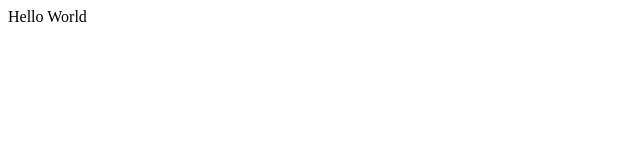
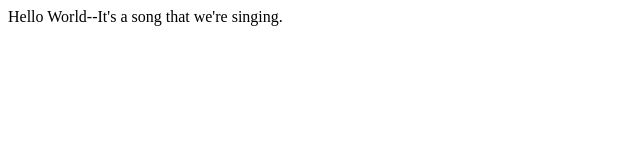
Before and after one commit to swsmith50/swsmith50.github.io, a plain HTML site: page index.html in a window 1280 px wide. Shown: the whole page, without its empty margins (0-640 px from the left). Drawn offline with Linux system fonts and the light colour scheme.

Commit message:
initial commit

```diff
--- a/index.html
+++ b/index.html
@@ -5,6 +5,7 @@
 	<meta name="generator" content="BBEdit 13.5" />
 </head>
 <body>
-Hello World
+Hello World--It's a song that we're singing.
+
 </body>
 </html>
```
